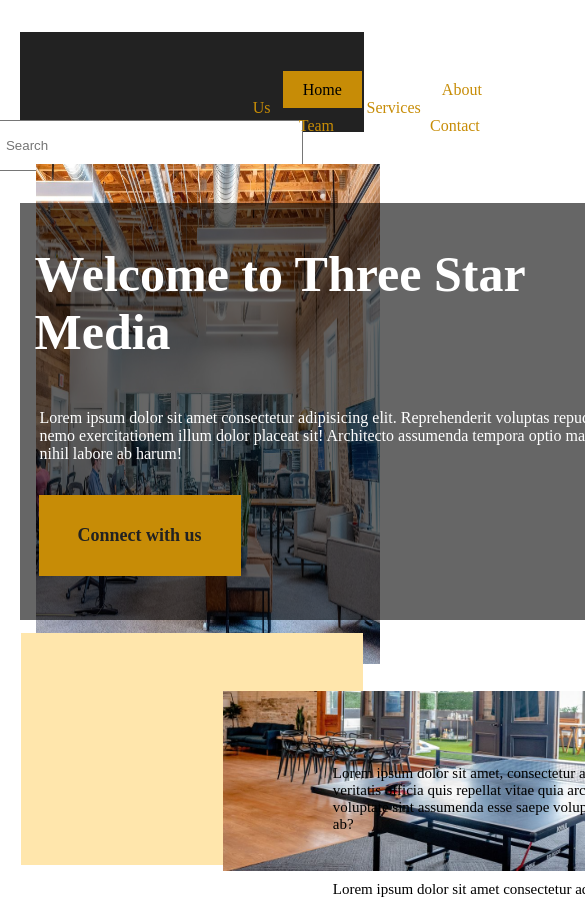
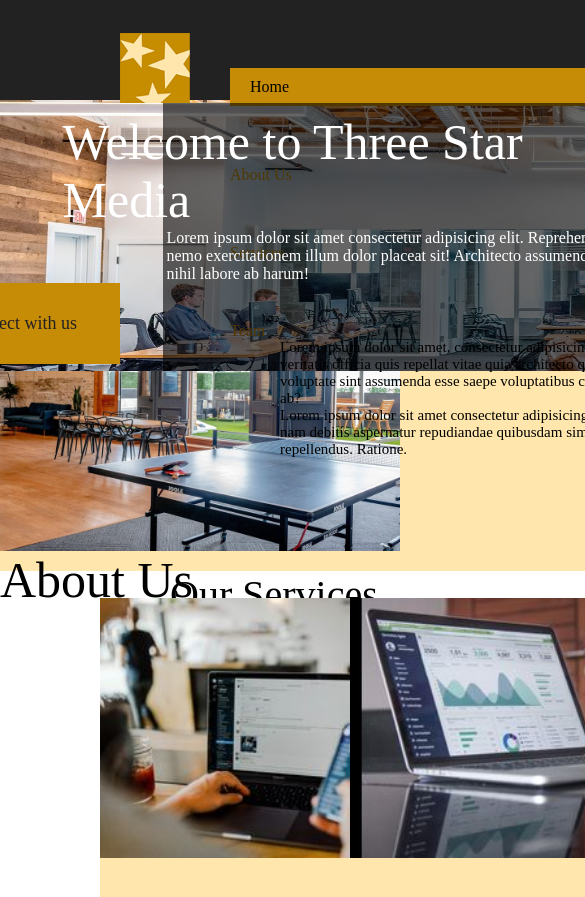
Before and after one commit to abil0008/Abil0008.github.io, a plain HTML site: page final-project/index.html in a window 390 px wide. Shown: the top 897 px of the page, 585 px wide, since content can reach past the window. Drawn offline with nearby package versions, Linux system fonts and the light colour scheme; some icons are missing.

Commit message:
Final version, mobile is nowhere near completion.

```diff
--- a/final-project/css/styles.css
+++ b/final-project/css/styles.css
@@ -1,5 +1,5 @@
 /* I know that none of this is the best way to approach, and is even incomplete, but I genuinely could not get things going well for me... sorry! */
-/* Desktop version is complete, yet mobile approach is giving me troubles */
+/* Desktop version is complete, yet the mobile style is nowhere near complete and I'm very sorry.*/
 
 * {
     position: relative;
@@ -9,30 +9,18 @@
     /* font-family: 'Open Sans', sans-serif; */
     /* all: unset; */
 }
-
+/* I'm sorry, but I just can't anymore... */
 @media screen and (max-width: 760px) {
     * {
         margin: 1rem auto;
         width: 90%;
         padding: 1rem;
+        all:unset;
+        display: grid;
+        grid-template-columns: 1fr;
+        grid-template-rows: 1fr;
     }
 }
-
-@media screen and (max-width: 760px) {
-    header {
-        width: 90%;
-    }
-}
-
-@media screen and (max-width: 760px ){
-    ul {
-        width: 90%;
-        position: relative;
-        bottom: 250px;
-    }
-}
-
-
 
 title {
     font-family: 'Open Sans', sans-serif;
```
